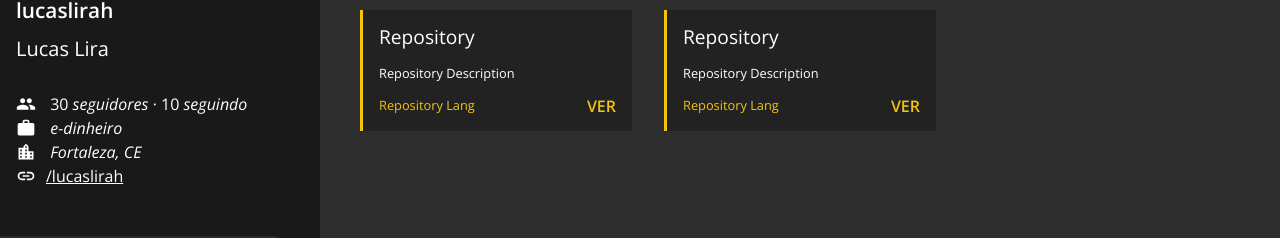
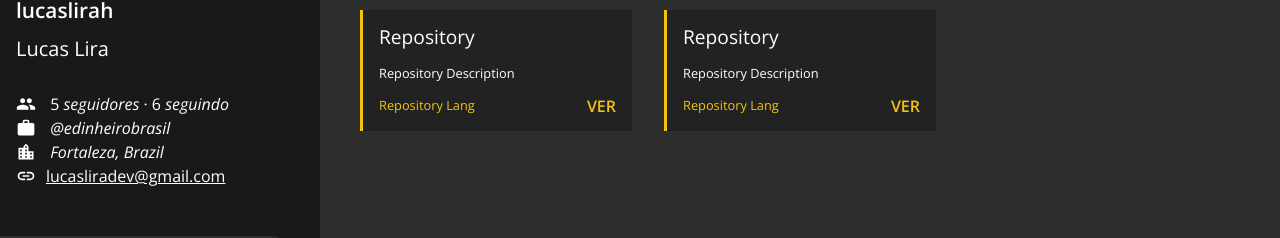
Before and after one commit to lucaslirah/github-api-dev, a React (Create React App) app: page /repositories in a window 1280 px wide. Shown: the part 214-452 px from the top of the page. Built offline with nearby package versions, Linux system fonts and the light colour scheme.

Commit message:
Dados para o Profile

```diff
--- a/src/pages/RepositoriesPage/Profile/index.jsx
+++ b/src/pages/RepositoriesPage/Profile/index.jsx
@@ -1,36 +1,59 @@
 import React from 'react';
+import PropTypes from "prop-types";
 import { MdGroup, MdWork, MdLocationCity, MdLink } from 'react-icons/md';
 
 import {Avatar, Container, Data, Header, Inner, Login, Name} from './styles';
 
-function Profile() {
+function Profile({user}) {
   return (
     <Container>
       <Header>
-        <Avatar src="https://avatars.githubusercontent.com/u/99286728?v=4"/>
-        <Login>lucaslirah</Login>
-        <Name>Lucas Lira</Name>
+        <Avatar src={user.avatar_url}/>
+        <Login>{user.login}</Login>
+        <Name>{user.name}</Name>
       </Header>
       <Inner>
         <Data>
           <MdGroup size={20}/>
-          &nbsp;30&nbsp;<i>seguidores</i>&nbsp;&middot;&nbsp;10&nbsp;<i>seguindo</i>
+          &nbsp;{user.followers}&nbsp;<i>seguidores</i>&nbsp;&middot;&nbsp;{user.following}&nbsp;<i>seguindo</i>
         </Data>
+        {
+          user.company &&
           <Data>
             <MdWork size={20}/>
-          &nbsp;<i>e-dinheiro</i>
+            &nbsp;<i>{user.company}</i>
           </Data>
+        }
+        {
+          user.location &&
           <Data>
             <MdLocationCity size={20}/>
-          &nbsp;<i>Fortaleza, CE</i>
+            &nbsp;<i>{user.location}</i>
           </Data>
+        }
+        {
+          user.blog &&
           <Data>
             <MdLink size={20}/>
-          <a href="https://github.com/lucaslirah">/lucaslirah</a>
+            <a href={`\\${user.blog}`} target="_blank" rel="noreferrer">{user.blog}</a>
           </Data>
+        }
       </Inner>
     </Container>
   )
 }
 
+Profile.propTypes = {
+  user: PropTypes.shape({
+    login: PropTypes.string.isRequired,
+    avatar_url: PropTypes.string.isRequired,
+    name: PropTypes.string.isRequired,
+    location: PropTypes.string,
+    blog: PropTypes.string,
+    followers: PropTypes.number.isRequired,
+    following: PropTypes.number.isRequired,
+    company: PropTypes.string,
+  }).isRequired,
+}
+
 export default Profile;
--- a/src/pages/RepositoriesPage/index.jsx
+++ b/src/pages/RepositoriesPage/index.jsx
@@ -1,14 +1,27 @@
 import React from 'react';
+
 import {Container, Main, Sidebar} from "./styles";
+
 import Profile from "./Profile";
 import Filter from "./Filter";
 import Repositories from "./Repositories";
+
+const user = {
+  login: "lucaslirah",
+  avatar_url: "https://avatars.githubusercontent.com/u/99286728?v=4",
+  name: "Lucas Lira",
+  company: "@edinheirobrasil",
+  blog: "lucasliradev@gmail.com",
+  location: "Fortaleza, Brazil",
+  followers: 5,
+  following: 6,
+}
 
 function RepositoriesPage() {
   return (
     <Container>
       <Sidebar>
-        <Profile />
+        <Profile user={user}/>
         <Filter/>
       </Sidebar>
       <Main>
```
Lines whose indentation alone changed are shown as unchanged.
